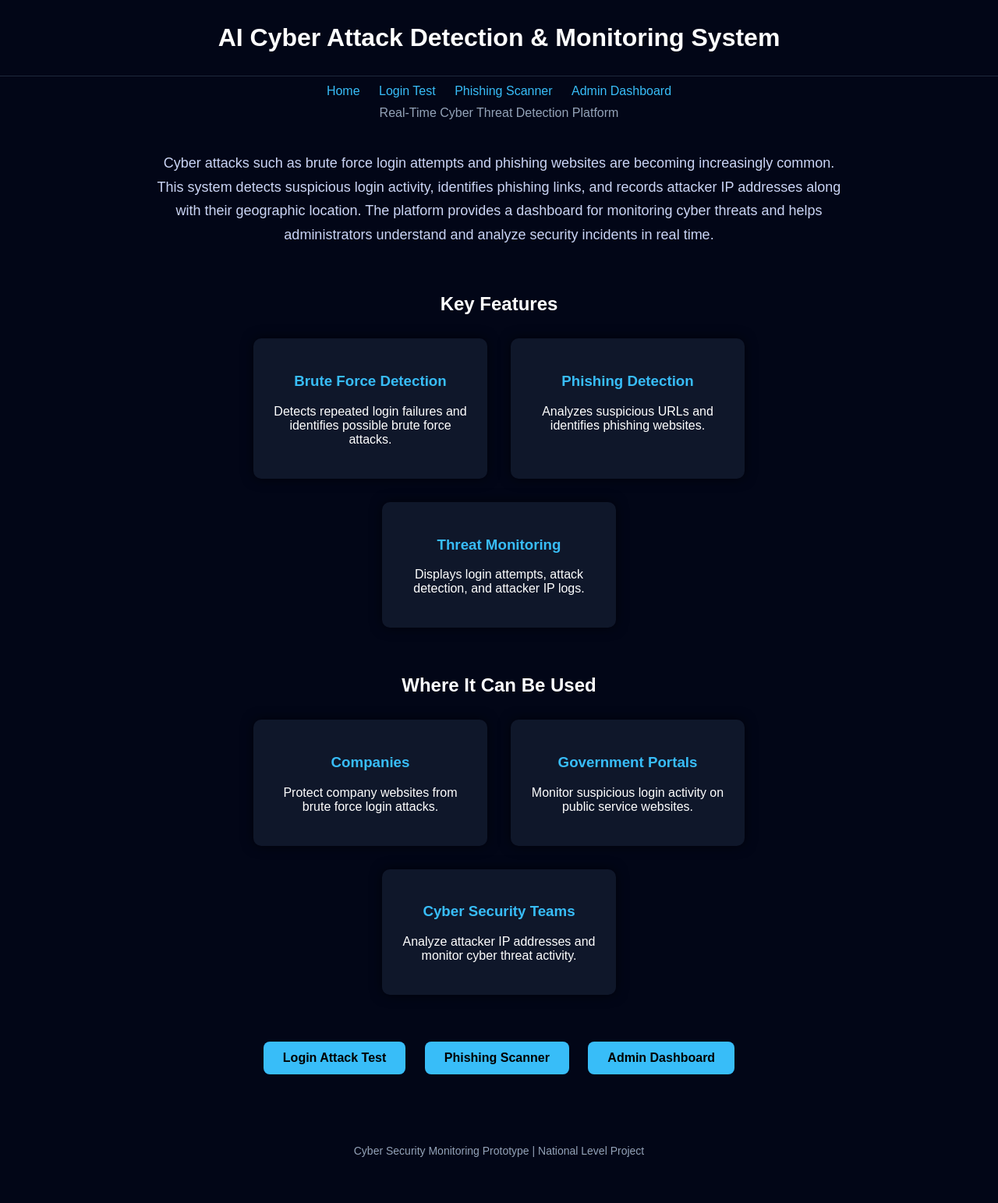
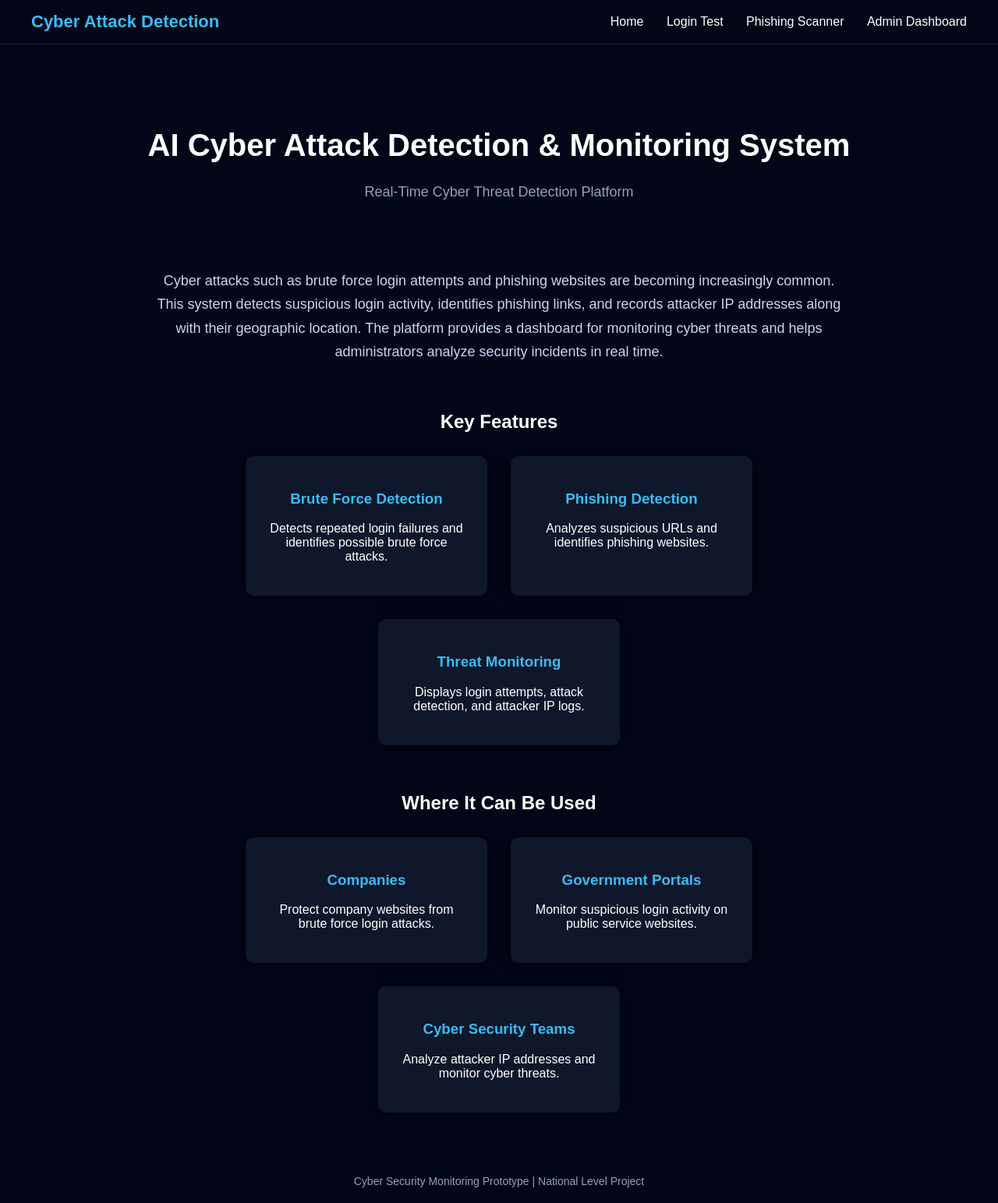
Before and after one commit to ayushbehere21-byte/cyber-attack-detection, a Flask app: page / in a window 1280 px wide. Shown: the whole page at 78% size. Before the commit the page ends 1484 px from the top, so only its background shows below. Run offline with Flask 3, Linux system fonts and the light colour scheme.

Commit message:
Update home.html

```diff
--- a/templates/home.html
+++ b/templates/home.html
@@ -13,44 +13,57 @@ color:white;
 margin:0;
 }
 
-/* HEADER */
+/* NAVBAR */
 
-.header{
-text-align:center;
-padding:30px;
-font-size:32px;
-font-weight:bold;
+.navbar{
+display:flex;
+justify-content:space-between;
+align-items:center;
+padding:15px 40px;
+background:#020617;
 border-bottom:1px solid #1e293b;
 }
 
-/* NAVIGATION */
-
-.nav{
-text-align:center;
-margin-top:10px;
+.logo{
+font-size:22px;
+font-weight:bold;
+color:#38bdf8;
 }
 
-.nav a{
-color:#38bdf8;
-margin:10px;
+.nav-links a{
+margin-left:25px;
+color:white;
 text-decoration:none;
 font-size:16px;
 }
 
-/* TAGLINE */
+.nav-links a:hover{
+color:#38bdf8;
+}
+
+/* HERO SECTION */
+
+.hero{
+text-align:center;
+padding:80px 20px 40px 20px;
+}
+
+.hero h1{
+font-size:40px;
+}
 
 .tagline{
-text-align:center;
 color:#94a3b8;
 margin-top:10px;
+font-size:18px;
 }
 
-/* MAIN CONTAINER */
+/* CONTAINER */
 
 .container{
 width:70%;
 margin:auto;
-margin-top:40px;
+margin-top:30px;
 text-align:center;
 }
 
@@ -60,16 +73,13 @@ text-align:center;
 font-size:18px;
 line-height:1.7;
 color:#cbd5f5;
-margin-top:20px;
-}
-
-/* FEATURES */
-
-.features{
-margin-top:60px;
 }
 
 /* CARDS */
+
+.section{
+margin-top:60px;
+}
 
 .card-container{
 display:flex;
@@ -82,7 +92,7 @@ flex-wrap:wrap;
 .card{
 background:#0f172a;
 padding:25px;
-width:250px;
+width:260px;
 border-radius:10px;
 box-shadow:0 0 15px rgba(0,0,0,0.6);
 }
@@ -91,35 +101,13 @@ box-shadow:0 0 15px rgba(0,0,0,0.6);
 color:#38bdf8;
 }
 
-/* BUTTONS */
-
-.buttons{
-margin-top:50px;
-}
-
-button{
-padding:12px 25px;
-margin:10px;
-font-size:16px;
-border:none;
-border-radius:8px;
-background:#38bdf8;
-color:black;
-font-weight:bold;
-cursor:pointer;
-}
-
-button:hover{
-background:#0ea5e9;
-}
-
 /* FOOTER */
 
 .footer{
 text-align:center;
 margin-top:80px;
+color:#94a3b8;
 font-size:14px;
-color:#94a3b8;
 padding-bottom:20px;
 }
 
@@ -129,20 +117,34 @@ padding-bottom:20px;
 
 <body>
 
-<div class="header">
-AI Cyber Attack Detection & Monitoring System
+<!-- NAVBAR -->
+
+<div class="navbar">
+
+<div class="logo">
+Cyber Attack Detection
 </div>
 
-<div class="nav">
+<div class="nav-links">
 <a href="/">Home</a>
 <a href="/login">Login Test</a>
 <a href="/phishing">Phishing Scanner</a>
 <a href="/admin">Admin Dashboard</a>
 </div>
 
+</div>
+
+<!-- HERO -->
+
+<div class="hero">
+
+<h1>AI Cyber Attack Detection & Monitoring System</h1>
+
 <p class="tagline">
 Real-Time Cyber Threat Detection Platform
 </p>
+
+</div>
 
 <div class="container">
 
@@ -151,13 +153,13 @@ Real-Time Cyber Threat Detection Platform
 Cyber attacks such as brute force login attempts and phishing websites are becoming increasingly common.
 This system detects suspicious login activity, identifies phishing links, and records attacker IP addresses
 along with their geographic location. The platform provides a dashboard for monitoring cyber threats
-and helps administrators understand and analyze security incidents in real time.
+and helps administrators analyze security incidents in real time.
 
 </div>
 
 <!-- FEATURES -->
 
-<div class="features">
+<div class="section">
 
 <h2>Key Features</h2>
 
@@ -184,7 +186,7 @@ and helps administrators understand and analyze security incidents in real time.
 
 <!-- USE CASES -->
 
-<div class="features">
+<div class="section">
 
 <h2>Where It Can Be Used</h2>
 
@@ -202,22 +204,10 @@ and helps administrators understand and analyze security incidents in real time.
 
 <div class="card">
 <h3>Cyber Security Teams</h3>
-<p>Analyze attacker IP addresses and monitor cyber threat activity.</p>
+<p>Analyze attacker IP addresses and monitor cyber threats.</p>
 </div>
 
 </div>
-
-</div>
-
-<!-- BUTTONS -->
-
-<div class="buttons">
-
-<a href="/login"><button>Login Attack Test</button></a>
-
-<a href="/phishing"><button>Phishing Scanner</button></a>
-
-<a href="/admin"><button>Admin Dashboard</button></a>
 
 </div>
 
```
